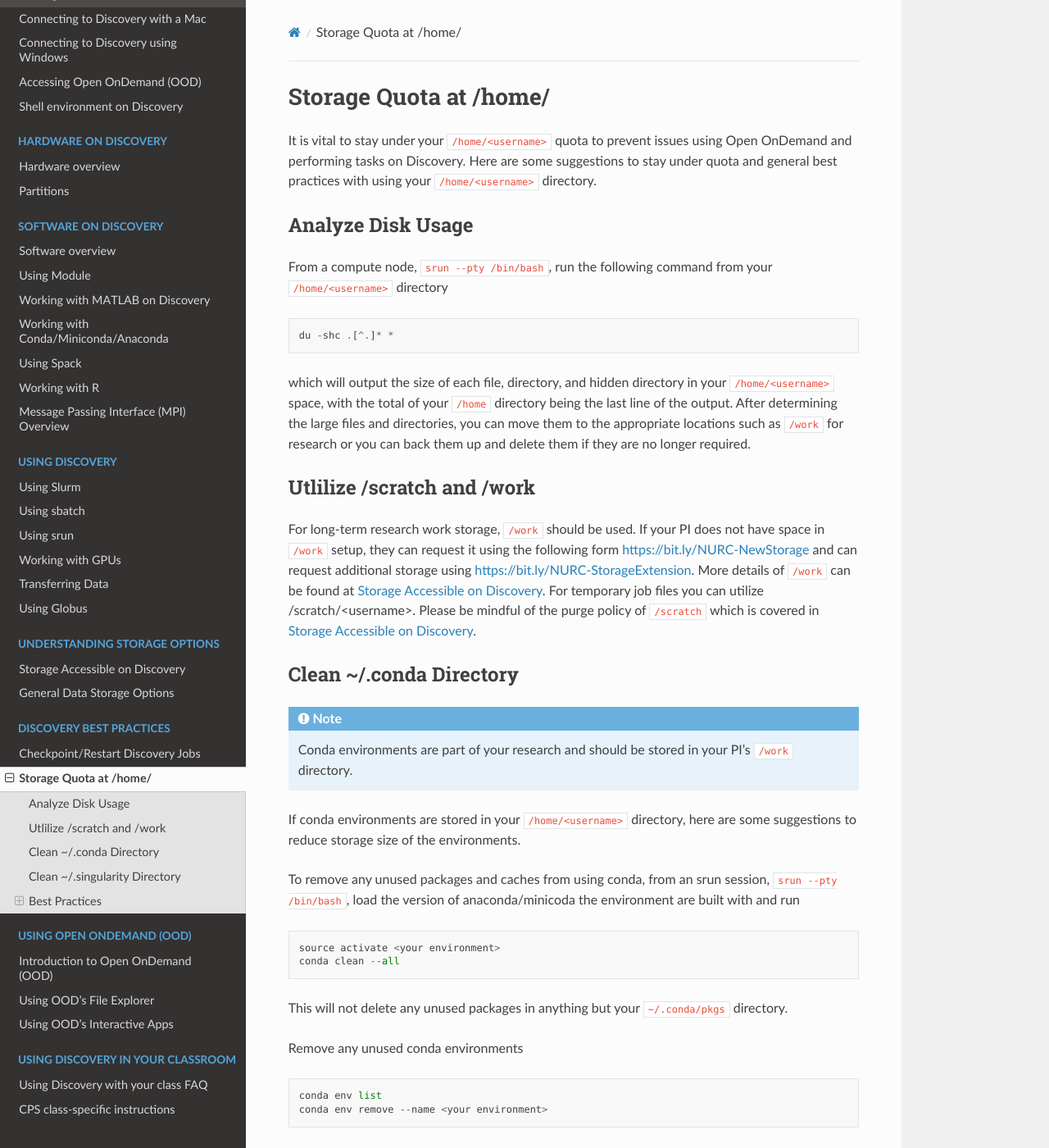
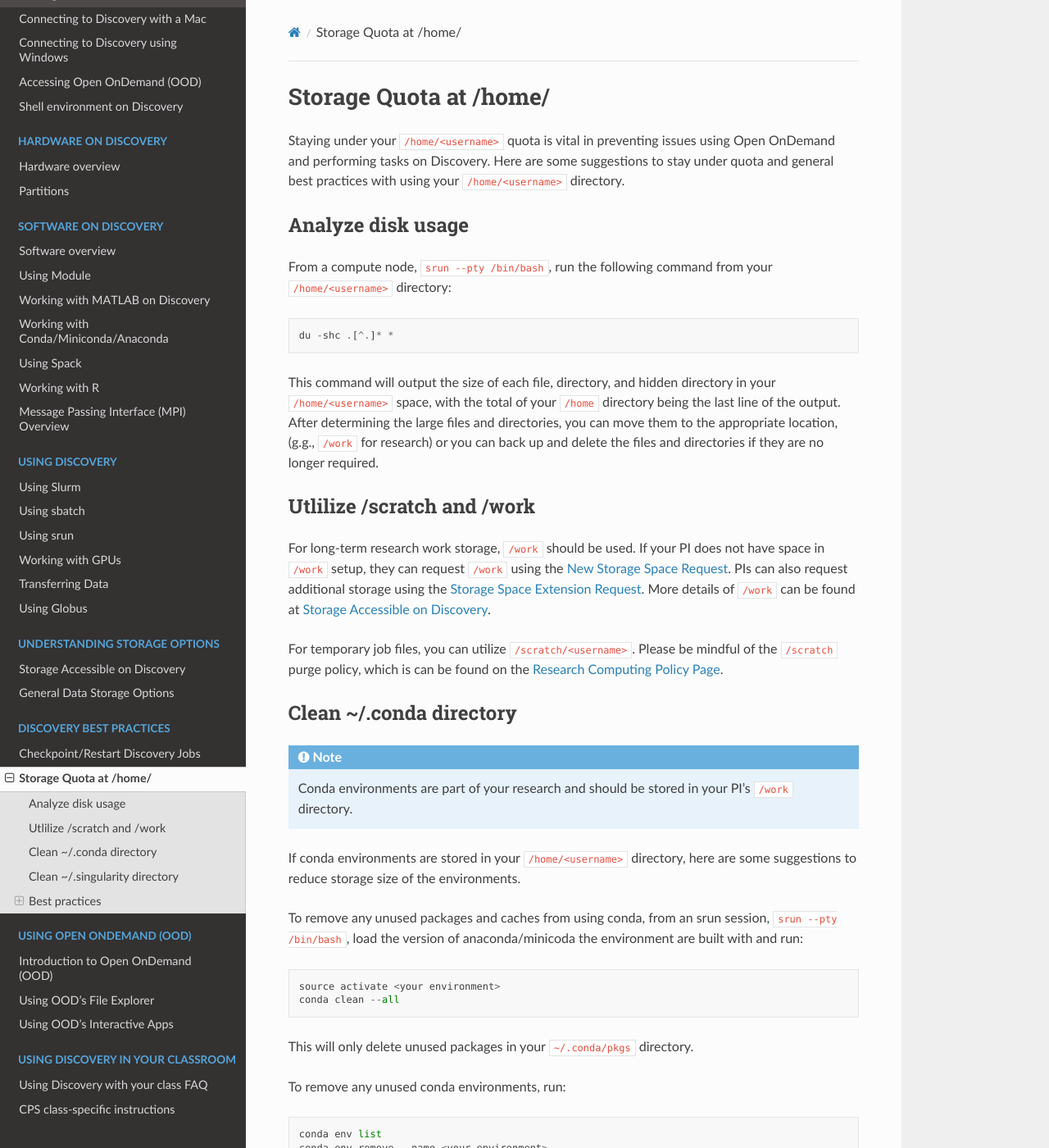
Before and after one commit to northeastern-rc/rc-public-documentation, a Sphinx documentation site: the page built from docs/source/best-practices/homequota.rst, in a window 1280 px wide and 1400 px high. Shown: the whole window at 82% size. Built offline with Sphinx 7.4.7 and the Read the Docs theme 2.0.0, drawn with Linux system fonts in a browser that asks for light colours; some of the changed text lies outside the part shown.

Commit message:
Update homequota.rst

```diff
--- a/docs/source/best-practices/homequota.rst
+++ b/docs/source/best-practices/homequota.rst
@@ -1,67 +1,69 @@
 *******************************************************
 Storage Quota at /home/
 *******************************************************
-It is vital to stay under your ``/home/<username>`` quota to prevent issues using Open OnDemand and performing tasks on Discovery. Here are some suggestions to stay under quota and general best practices with using your ``/home/<username>`` directory.
+Staying under your ``/home/<username>`` quota is vital in preventing issues using Open OnDemand and performing tasks on Discovery. Here are some suggestions to stay under quota and general best practices with using your ``/home/<username>`` directory.
 
-Analyze Disk Usage
+Analyze disk usage
 =======================================================
-From a compute node, ``srun --pty /bin/bash``, run the following command from your ``/home/<username>`` directory ::
+From a compute node, ``srun --pty /bin/bash``, run the following command from your ``/home/<username>`` directory: ::
 
  du -shc .[^.]* *
 
-which will output the size of each file, directory, and hidden directory in your ``/home/<username>`` space, with the total of your ``/home`` directory being the last line of the output. After determining the large files and directories, you can move them to the appropriate locations such as ``/work`` for research or you can back them up and delete them if they are no longer required.
+This command will output the size of each file, directory, and hidden directory in your ``/home/<username>`` space, with the total of your ``/home`` directory being the last line of the output. After determining the large files and directories, you can move them to the appropriate location, (g.g., ``/work`` for research) or you can back up and delete the files and directories if they are no longer required.
 
 Utlilize /scratch and /work
 =======================================================
-For long-term research work storage, ``/work`` should be used. If your PI does not have space in ``/work`` setup, they can request it using the following form https://bit.ly/NURC-NewStorage and can request additional storage using https://bit.ly/NURC-StorageExtension. More details of ``/work`` can be found at :ref:`discovery_storage`. For temporary job files you can utilize /scratch/<username>. Please be mindful of the purge policy of ``/scratch`` which is covered in :ref:`discovery_storage`.
+For long-term research work storage, ``/work`` should be used. If your PI does not have space in ``/work`` setup, they can request ``/work`` using the `New Storage Space Request <https://bit.ly/NURC-NewStorage>`_. PIs can also request additional storage using the `Storage Space Extension Request <https://bit.ly/NURC-StorageExtension>`_. More details of ``/work`` can be found at :ref:`discovery_storage`.
 
-Clean ~/.conda Directory
+For temporary job files, you can utilize ``/scratch/<username>``. Please be mindful of the ``/scratch`` purge policy, which is can be found on the `Research Computing Policy Page <https://rc.northeastern.edu/policy/>`_.
+
+Clean ~/.conda directory
 =======================================================
 .. note::
   Conda environments are part of your research and should be stored in your PI's ``/work`` directory.
 
 If conda environments are stored in your ``/home/<username>`` directory, here are some suggestions to reduce storage size of the environments.
 
-To remove any unused packages and caches from using conda, from an srun session, ``srun --pty /bin/bash``, load the version of anaconda/minicoda the environment are built with and run ::
+To remove any unused packages and caches from using conda, from an srun session, ``srun --pty /bin/bash``, load the version of anaconda/minicoda the environment are built with and run: ::
 
  source activate <your environment>
  conda clean --all
 
-This will not delete any unused packages in anything but your ``~/.conda/pkgs`` directory.
+This will only delete unused packages in your ``~/.conda/pkgs`` directory.
 
-Remove any unused conda environments ::
+To remove any unused conda environments, run: ::
 
  conda env list
  conda env remove --name <your environment>
 
-Clean ~/.singularity Directory
+Clean ~/.singularity directory
 =======================================================
-If you have pulled any containers to Discovery using Singularity, you can clean your container cache in your ``/home/<username>`` directory by running from an srun session, ``srun --pty /bin/bash``, ::
+If you have pulled any containers to Discovery using Singularity, you can clean your container cache in your ``/home/<username>`` directory by running the following command from an srun session (``srun --pty /bin/bash``): ::
 
  module load singularity/3.5.3
  singularity cache clean all
 
-To avoid your ``~/.singularity`` directory filling up, you can set a temporary directory for when you pull containers to store the cache in that location. An example of this procedure is ::
+To avoid your ``~/.singularity`` directory filling up, you can set a temporary directory for when you pull containers to store the cache in that location; an example of this procedure, (where ``<project>`` is your PI's ``/work`` directory) is: ::
 
  mkdir /work/<project>/singularity_tmp
  export SINGULARITY_TMPDIR=/work/<project>/singularity_tmp
 
-where ``<project>`` is your PI's ``/work`` directory. Then pull use singularity to pull your container as you normally would.
+Then, use singularity to pull your container as you normally would.
 
-Best Practices
+Best practices
 =======================================================
-The following sections provided the current best practices if your work utilizes conda environments and containers to maintain your ``/home/<username>`` quota.
+The following sections provide best practices to maintain your ``/home/<username>`` quota for work that utilizes conda environments and containers.
 
-Conda Environments
+Conda environments
 +++++++++++++++++++++++++++++++++++++++++++++++++++++++
-Conda virtual environments should be used for all python based workflows and should be located in your PI's /work directory. To create a conda environment in a ``/work`` directory, please use the ``--prefix`` flag with conda as follows ::
+Conda virtual environments should be used for all python based workflows and should be located in your PI's /work directory. To create a conda environment in a ``/work`` directory, please use the ``--prefix`` flag with conda as follows (where ``<project>`` is your PI's ``/work`` directory and ``<my directory>`` is an empty directory to store your conda environment): ::
 
  conda create myenv --prefix=/work/<project>/<my directory>
 
-where ``<project>`` is your PI's ``/work`` directory and ``<my directory>`` is an empty directory to store your conda environment. More information about creating custom conda environments can be found here :ref:`conda`
+More information about creating custom conda environments can be found here :ref:`conda`
 
 Conda environments that are stored in a commonly accessibly directory in your PI's ``/work`` directory will be accessible by fellow group members will be able to ``source activate <env name>`` and utilize the same conda environment to save storage space and time in building duplicate conda environments.
 
-Singularity Containers
+Singularity containers
 +++++++++++++++++++++++++++++++++++++++++++++++++++++++
-Containers that are pulled, built and maintained for research work should be stored in your PI's ``/work`` directory and not your ``/home/<username>`` directory.
+Containers that are pulled, built and maintained for research work should be stored in your PI's ``/work`` directory, not in your ``/home/<username>`` directory.
```
